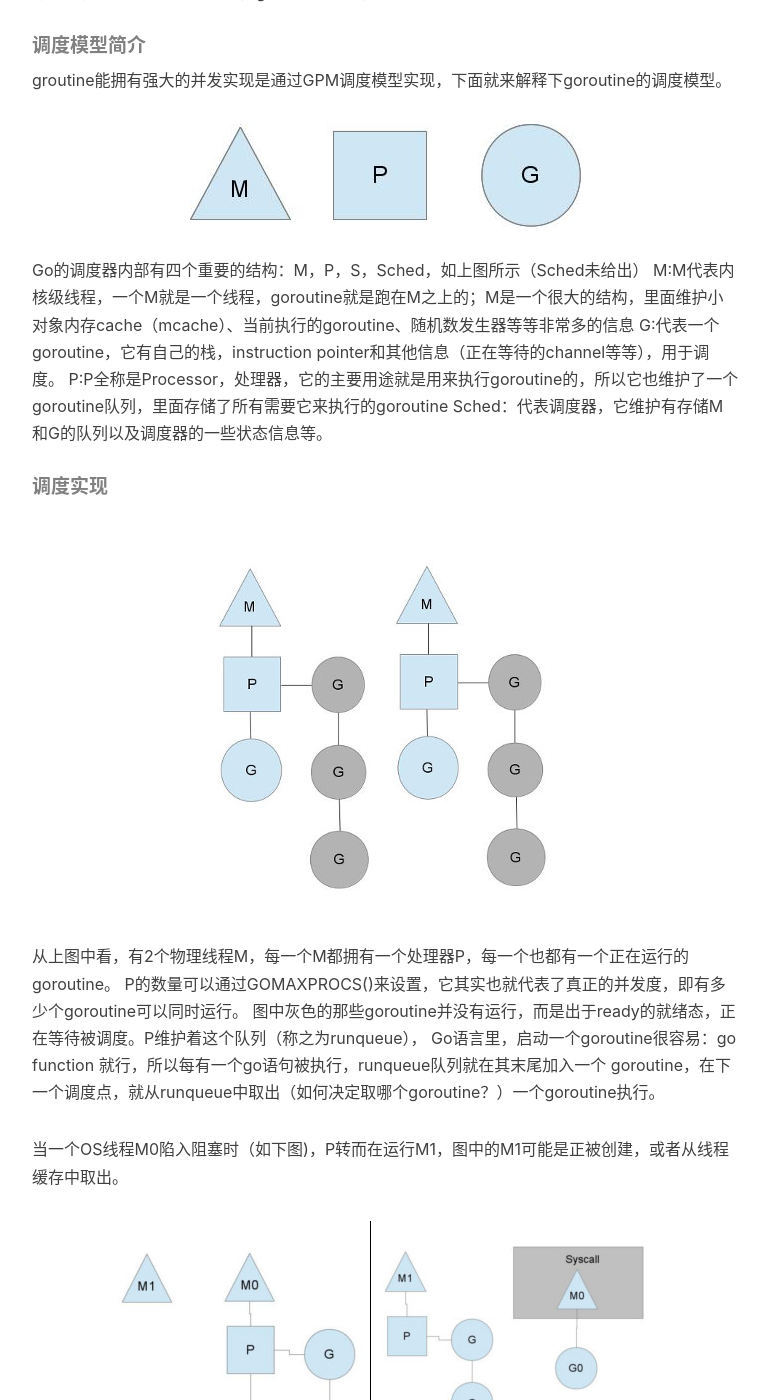
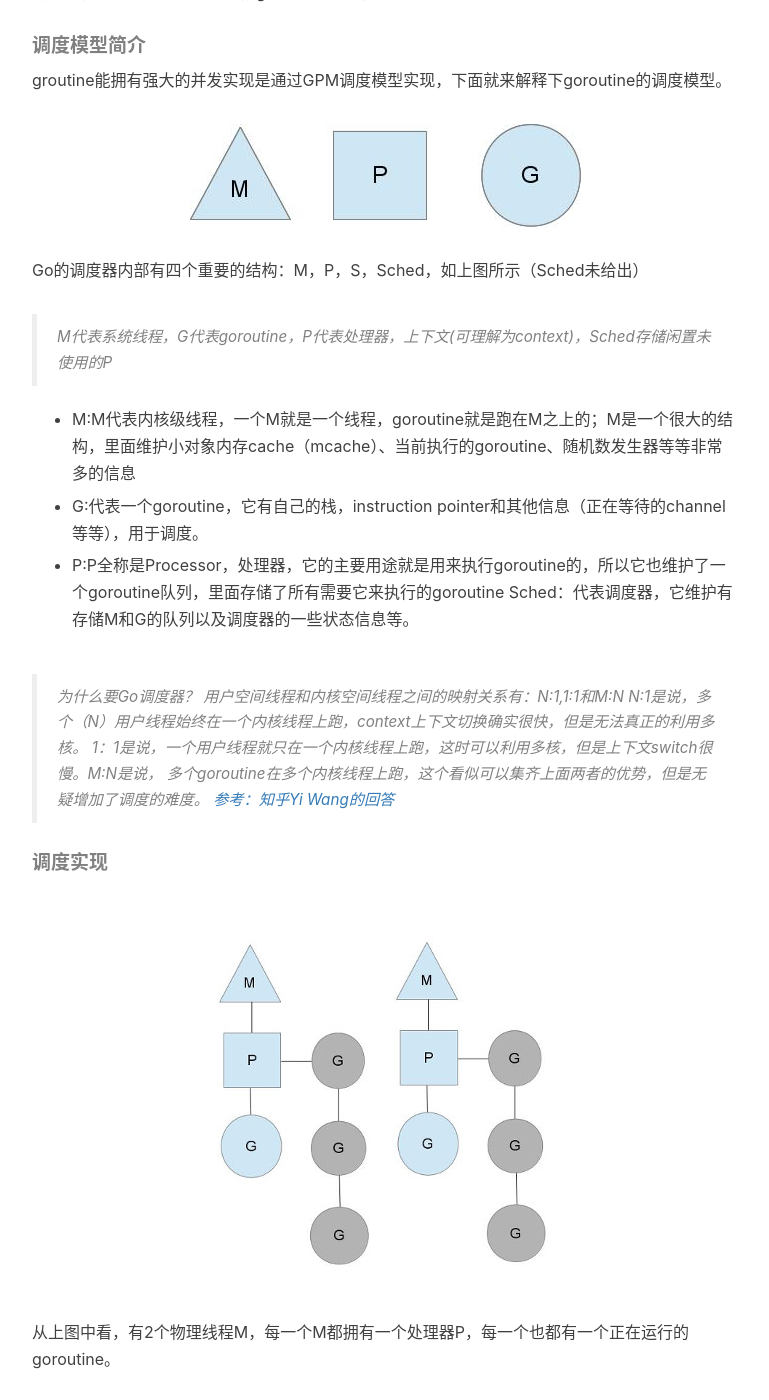
Before and after one commit to tangheng1995/tangheng1995.github.io, a Jekyll site: the page built from _posts/2020-01-13-Golang-goroutine.md, in a window 1280 px wide and 1400 px high, scrolled down 1790 px. Shown: the whole window, without its empty margins (233-1002 px from the left). Built offline with Jekyll 4.4.1, drawn with Linux system fonts in a browser that asks for light colours; nearby versions of some CDN libraries; comment, search, counter and statistics services are not loaded; some of the changed text lies outside the part shown.

Commit message:
add *.md

```diff
--- a/_posts/2020-01-13-Golang-goroutine.md
+++ b/_posts/2020-01-13-Golang-goroutine.md
@@ -54,18 +54,33 @@ groutine能拥有强大的并发实现是通过GPM调度模型实现，下面就
 ![模型](https://github.com/tangheng1995/tangheng1995.github.io/blob/master/img/in-post/post-js-version/2020-01-13-our-cast.jpg?raw=true)
 
 Go的调度器内部有四个重要的结构：M，P，S，Sched，如上图所示（Sched未给出）
-M:M代表内核级线程，一个M就是一个线程，goroutine就是跑在M之上的；M是一个很大的结构，里面维护小对象内存cache（mcache）、当前执行的goroutine、随机数发生器等等非常多的信息
-G:代表一个goroutine，它有自己的栈，instruction pointer和其他信息（正在等待的channel等等），用于调度。
-P:P全称是Processor，处理器，它的主要用途就是用来执行goroutine的，所以它也维护了一个goroutine队列，里面存储了所有需要它来执行的goroutine Sched：代表调度器，它维护有存储M和G的队列以及调度器的一些状态信息等。
+
+> M代表系统线程，G代表goroutine，P代表处理器，上下文(可理解为context)，Sched存储闲置未使用的P
+
+- M:M代表内核级线程，一个M就是一个线程，goroutine就是跑在M之上的；M是一个很大的结构，里面维护小对象内存cache（mcache）、当前执行的goroutine、随机数发生器等等非常多的信息
+
+- G:代表一个goroutine，它有自己的栈，instruction pointer和其他信息（正在等待的channel等等），用于调度。
+
+- P:P全称是Processor，处理器，它的主要用途就是用来执行goroutine的，所以它也维护了一个goroutine队列，里面存储了所有需要它来执行的goroutine Sched：代表调度器，它维护有存储M和G的队列以及调度器的一些状态信息等。
+
+> 为什么要Go调度器？
+> 用户空间线程和内核空间线程之间的映射关系有：N:1,1:1和M:N
+> N:1是说，多个（N）用户线程始终在一个内核线程上跑，context上下文切换确实很快，但是无法真正的利用多核。
+> 1：1是说，一个用户线程就只在一个内核线程上跑，这时可以利用多核，但是上下文switch很慢。M:N是说， 多个goroutine在多个内核线程上跑，这个看似可以集齐上面两者的优势，但是无疑增加了调度的难度。
+> [参考：知乎Yi Wang的回答](https://www.zhihu.com/question/20862617/answer/27964865)
 
 ##### 调度实现
 
 ![实现](https://github.com/tangheng1995/tangheng1995.github.io/blob/master/img/in-post/post-js-version/2020-01-13-in-motion.jpg?raw=true)
 
 从上图中看，有2个物理线程M，每一个M都拥有一个处理器P，每一个也都有一个正在运行的goroutine。
-P的数量可以通过GOMAXPROCS()来设置，它其实也就代表了真正的并发度，即有多少个goroutine可以同时运行。
-图中灰色的那些goroutine并没有运行，而是出于ready的就绪态，正在等待被调度。P维护着这个队列（称之为runqueue），
+
+P的数量可以通过GOMAXPROCS()来设置，它其实也就代表了真正的并发度，即有多少个goroutine可以同时运行。P的最大为256个，即默认最大处理器为256核
+
+图中灰色的那些goroutine并没有运行，而是出于ready的就绪态，正在等待被调度。P维护着这个队列（称之为runqueue）
+
 Go语言里，启动一个goroutine很容易：go function 就行，所以每有一个go语句被执行，runqueue队列就在其末尾加入一个
+
 goroutine，在下一个调度点，就从runqueue中取出（如何决定取哪个goroutine？）一个goroutine执行。
 
 当一个OS线程M0陷入阻塞时（如下图)，P转而在运行M1，图中的M1可能是正被创建，或者从线程缓存中取出。
@@ -76,6 +91,11 @@ goroutine，在下一个调度点，就从runqueue中取出（如何决定取哪
 如果没有拿到的话，它就把goroutine放在一个global runqueue里，然后自己睡眠（放入线程缓存里）。所有的P也会周期性的检查global runqueue并运行其中的goroutine，否则global runqueue上的goroutine永远无法执行。   另一种情况是P所分配的任务G很快就执行完了（分配不均），这就导致了这个处理器P很忙，但是其他的P还有任务，此时如果global runqueue没有任务G了，那么P不得不从其他的P里拿一些G来执行。一般来说，如果P从其他的P那里要拿任务的话，一般就拿run queue的一半，这就确保了每个OS线程都能充分的使用，如下图：
 
 ![图4](https://github.com/tangheng1995/tangheng1995.github.io/blob/master/img/in-post/post-js-version/2020-01-13-steal.jpg?raw=true)
+
+> goroutine在 system call 和 channel call 发生阻塞时，有不同处理方式：
+> 当程序发起system call时，M会发生阻塞，同时唤起(或创建)一个新的M继续执行其他的G
+> 当程序发起channel call时，程序可能会发生阻塞，但是不会阻塞M，G的状态会设置为waiting，M继续执行其他的G。当G调用完成，会有一个可用的M继续执行它
+> [参考：Goroutine 浅析](https://zhuanlan.zhihu.com/p/22297799)
 
 #### 三、使用goroutine
 
```
Also changed, not shown: _posts/2020-01-19-Mysql-innodb.md (added, +50 -0 lines), _posts/2020-01-19-Tcp.md (added, +92 -0 lines), img/in-post/post-js-version/2020-01-19-tcp-connection-closed-four-way-handshake.png (added), img/in-post/post-js-version/2020-01-19-tcp-connection-made-three-way-handshake.png (added).
